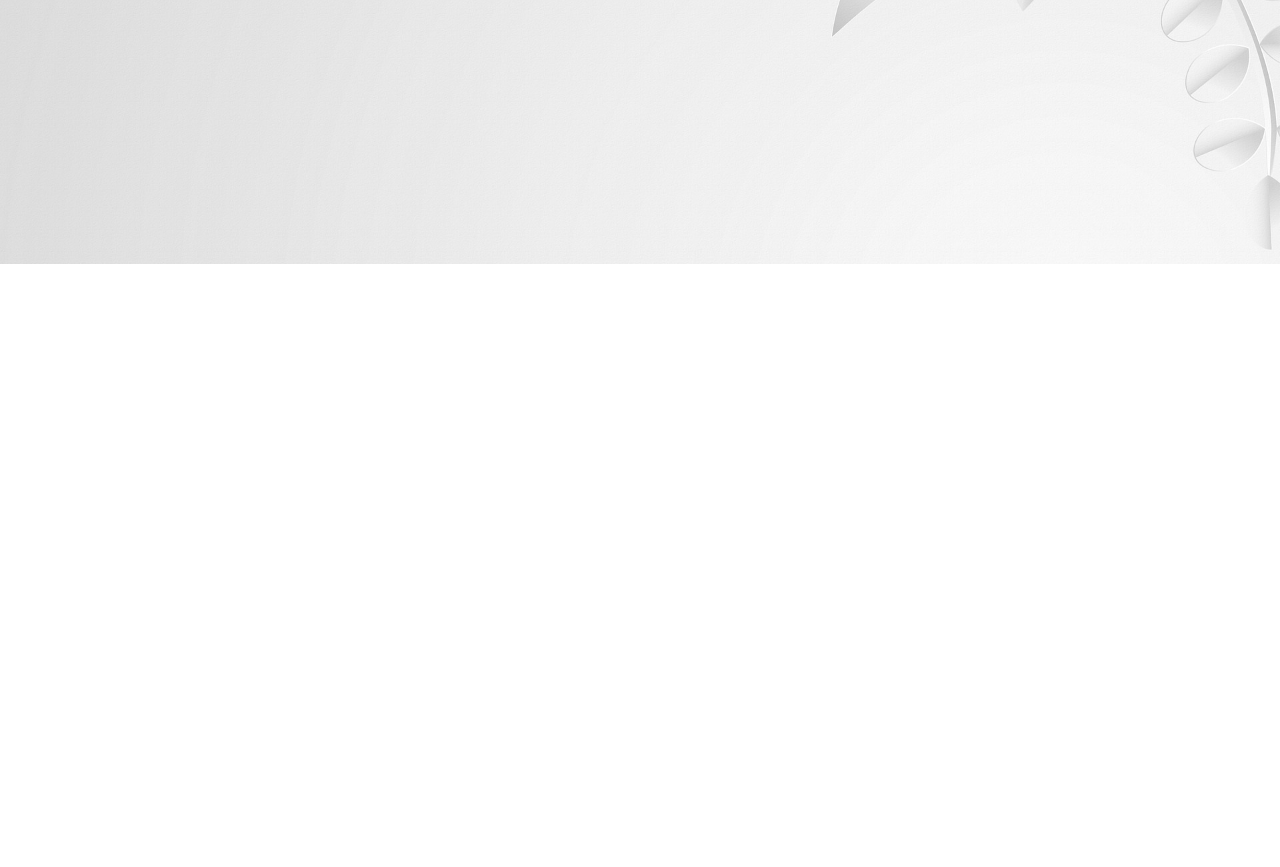
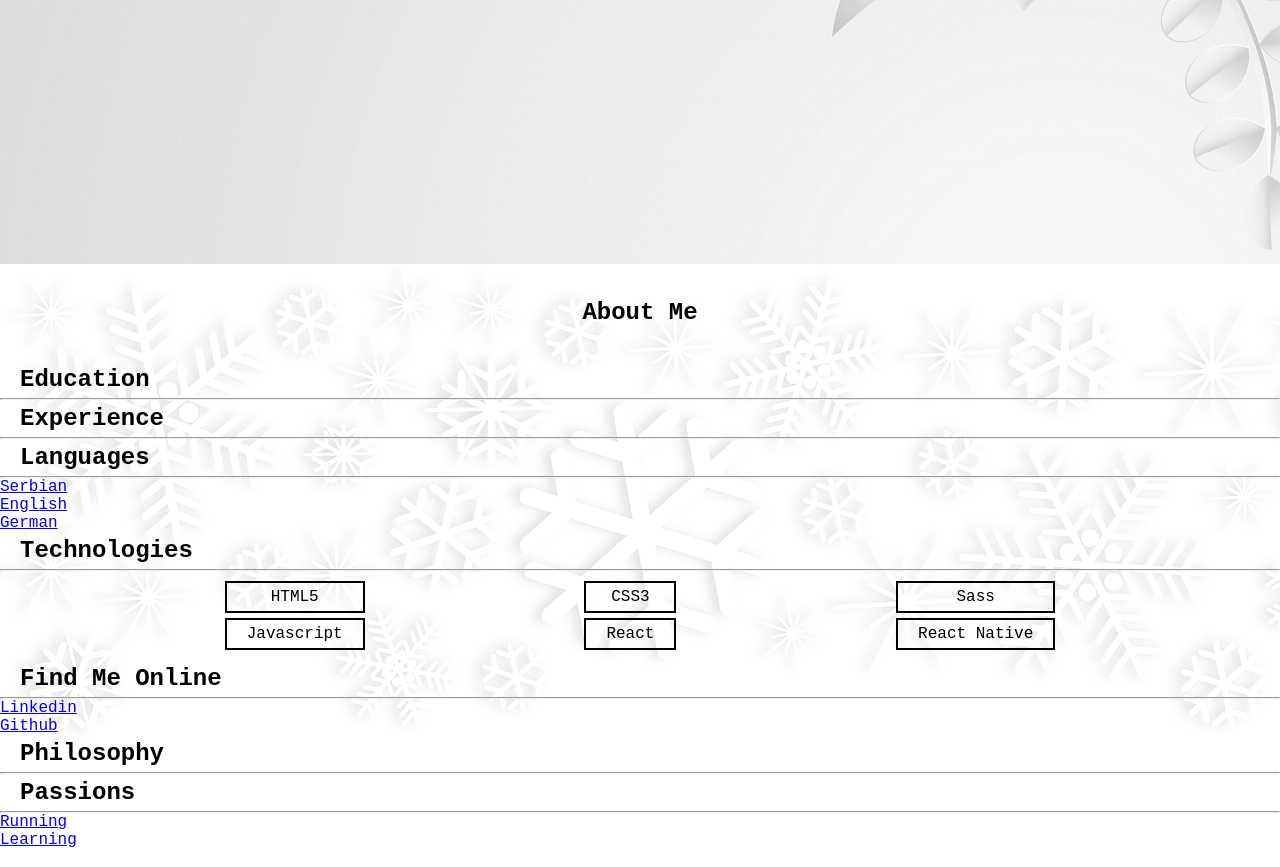
Before and after one commit to lennard978/new, a website: page index.html in a window 1280 px wide. Shown: the part 536-1403 px from the top of the page. Before the commit the page ends 800 px from the top, so only its background shows below. Drawn offline with Linux system fonts and the light colour scheme.

Commit message:
Add more mages

```diff
--- a/css/style.scss
+++ b/css/style.scss
@@ -14,6 +14,7 @@ body {
   --scrollDark: hsla(0, 0%, 20%, 0.795);
   --background-image: url('../images/600.jpg');
   --background-screen: url('../images/paper-flower-background-4881104_1920.jpg');
+  --main-image: url('../images/main-600.png');
 }
 
 body.dark-theme {
@@ -27,6 +28,7 @@ body.dark-theme {
   --scrollDark: white;
   --background-image: black;
   --background-screen: black;
+  --main-image: black;
 }
 
 body {
@@ -84,6 +86,48 @@ body {
       }
     }
   }
+
+  main{
+    color: var(--global-dark);
+    background: var(--main-image);
+    h2{
+      margin-left: 20px;
+      padding: 5px 0;
+    }
+    .main-title{
+      padding: 30px 0;
+      h2{
+        text-align: center;
+        margin-left: 0;
+      }
+      p{
+        text-align: center;
+      }
+    }
+
+    .technologies{
+      display: flex;
+      flex-direction: column;
+      ul{
+        display: flex;
+        flex-wrap: wrap;
+        justify-content: space-evenly;
+        gap: 5px;
+        padding: 10px;
+        list-style-type: none;
+        li{
+          a{
+            text-decoration: none;
+            display: block;
+            padding: 5px 20px;
+            // border-radius: 5px;
+            color: var(--global-dark);
+            border: 2px double var(--global-dark);
+          }
+        }
+      }
+    }
+  }
 }
 
 @media screen and (min-width: 500px) {
@@ -113,5 +157,19 @@ body {
         margin-top: 10px;
       }
     }
+    main{
+      .technologies{
+        ul{
+          display: grid;
+          grid-template-columns: repeat(3, auto);
+          grid-template-rows: 2fr;
+          li{
+            a{
+              text-align: center;
+            }
+          }
+        }
+      }
+    }
   }
 }
--- a/index.html
+++ b/index.html
@@ -39,5 +39,60 @@
       </div>
     </header>
 
+    <main>
+      <section class="main-title">
+        <h2>About Me</h2>
+      </section>
+      <section class="education">
+        <h2>Education</h2>
+        <hr>
+      </section>
+      <section class="experience">
+        <h2>Experience</h2>
+        <hr>
+      </section>
+      <section class="languages">
+        <h2>Languages</h2>
+        <hr>
+        <ul>
+          <li><a href="#">Serbian</a></li>
+          <li><a href="#">English</a></li>
+          <li><a href="#">German</a></li>
+        </ul>
+      </section>
+      <section class="technologies">
+        <h2>Technologies</h2>
+        <hr>
+        <ul>
+          <li><a href="#">HTML5</a></li>
+          <li><a href="#">CSS3</a></li>
+          <li><a href="#">Sass</a></li>
+          <li><a href="#">Javascript</a></li>
+          <li><a href="#">React</a></li>
+          <li><a href="#">React Native</a></li>
+        </ul>
+      </section>
+      <section class="online">
+        <h2>Find Me Online</h2>
+        <hr>
+        <ul>
+          <li><a href="#">Linkedin</a></li>
+          <li><a href="#">Github</a></li>
+        </ul>
+      </section>
+      <section class="philosophy">
+        <h2>Philosophy</h2>
+        <hr>
+      </section>
+      <section class="passion">
+        <h2>Passions</h2>
+        <hr>
+        <ul>
+          <li><a href="#">Running</a></li>
+          <li><a href="#">Learning</a></li>
+          <li><a href="#"></a></li>
+        </ul>
+      </section>
+    </main>
   </body>
 </html>
```
Also changed, not shown: css/style.css, images/main-600.png (added), 1 other file.
